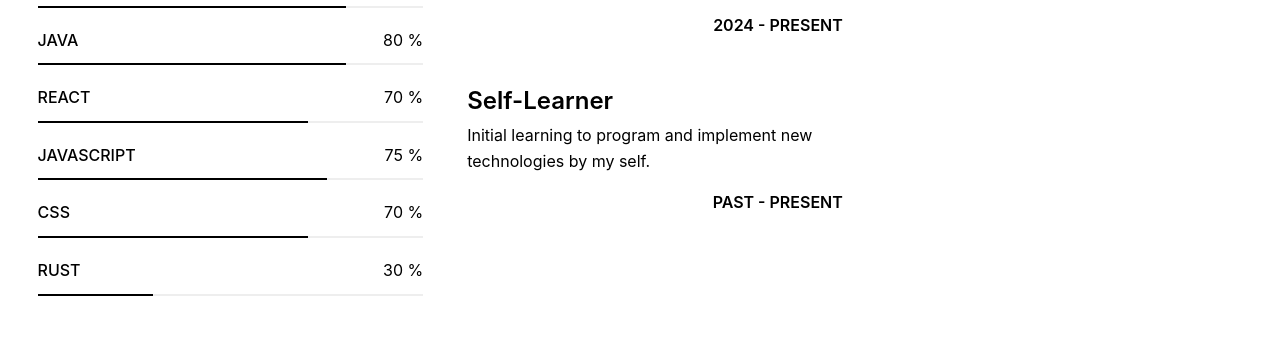
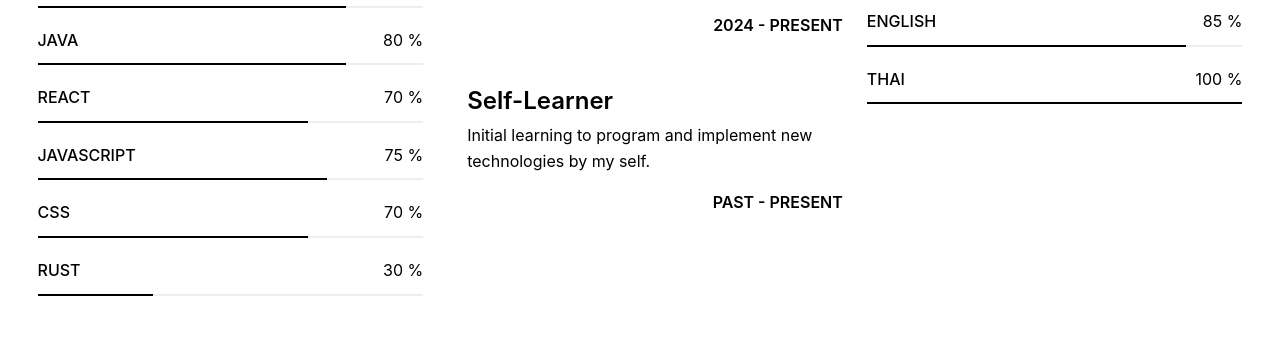
Before and after one commit to ArwynHwyl/SattayaPortfolio, a plain HTML site: page index.html in a window 1280 px wide. Shown: the part 755-1100 px from the top of the page. Drawn offline with nearby package versions, Linux system fonts and the light colour scheme.

Commit message:
Update index.html

```diff
--- a/index.html
+++ b/index.html
@@ -175,6 +175,28 @@
                         <span class="hobby-tag badge bg-dark">TECHNOLOGY</span>
                         <span class="hobby-tag badge bg-dark">INVESTMENTS</span>
                     </div>
+                    <!-- Language Section -->
+          <section id="language" class="mb-5" style="margin-top: 10px ;">
+            <h2 class="section-title">LANGUAGE</h2>
+            <div class="skill-bar-container">
+              <div class="d-flex justify-content-between">
+                <span class="skill-name">ENGLISH</span>
+                <span class="skill-percentage">85 %</span>
+              </div>
+              <div class="skill-bar">
+                <div class="skill-progress" style="width: 85%"></div>
+              </div>
+            </div>
+            <div class="skill-bar-container">
+              <div class="d-flex justify-content-between">
+                <span class="skill-name">THAI</span>
+                <span class="skill-percentage">100 %</span>
+              </div>
+              <div class="skill-bar">
+                <div class="skill-progress" style="width: 100%"></div>
+              </div>
+            </div>
+          </section>
                 </section>
             </div>
 
```
